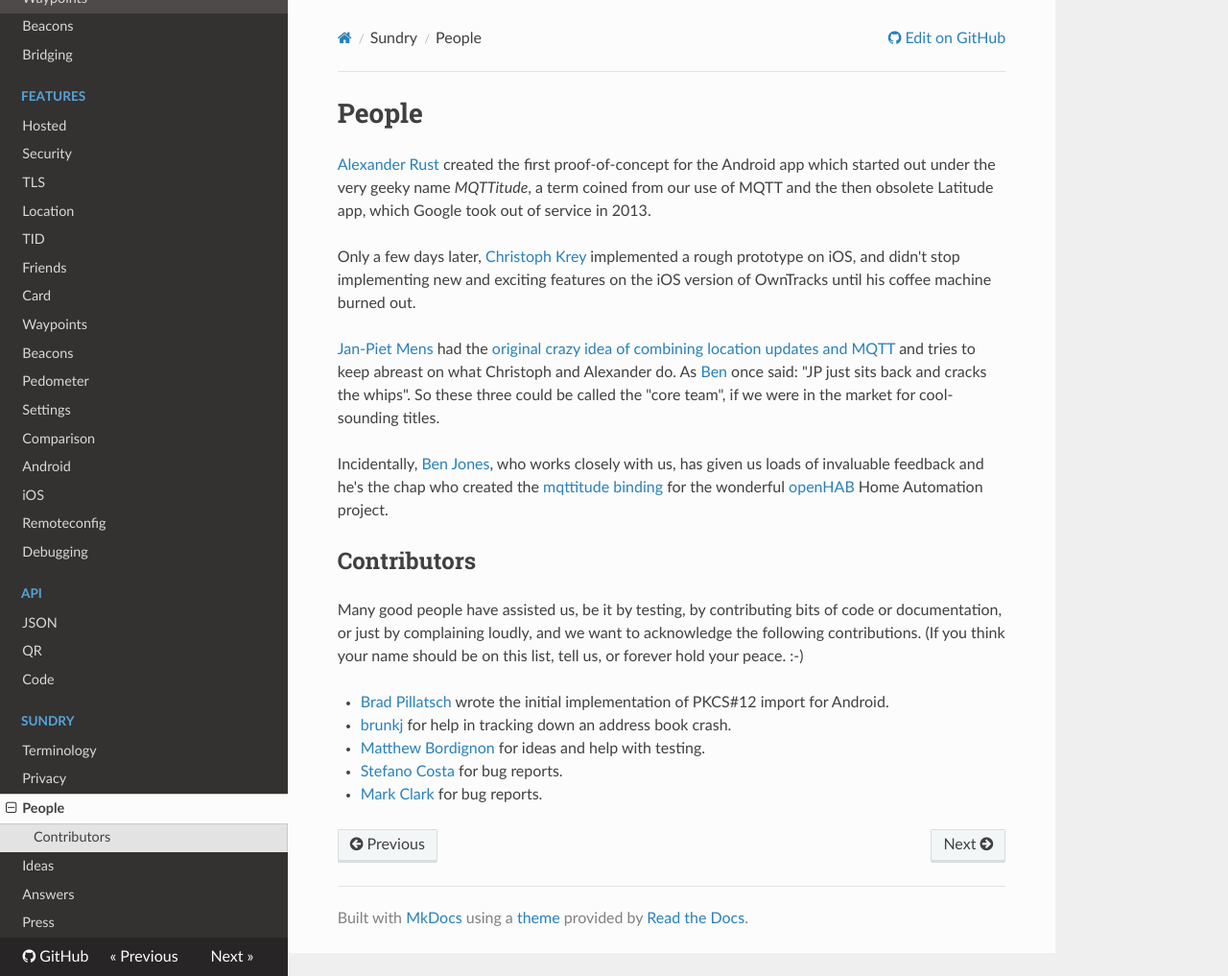
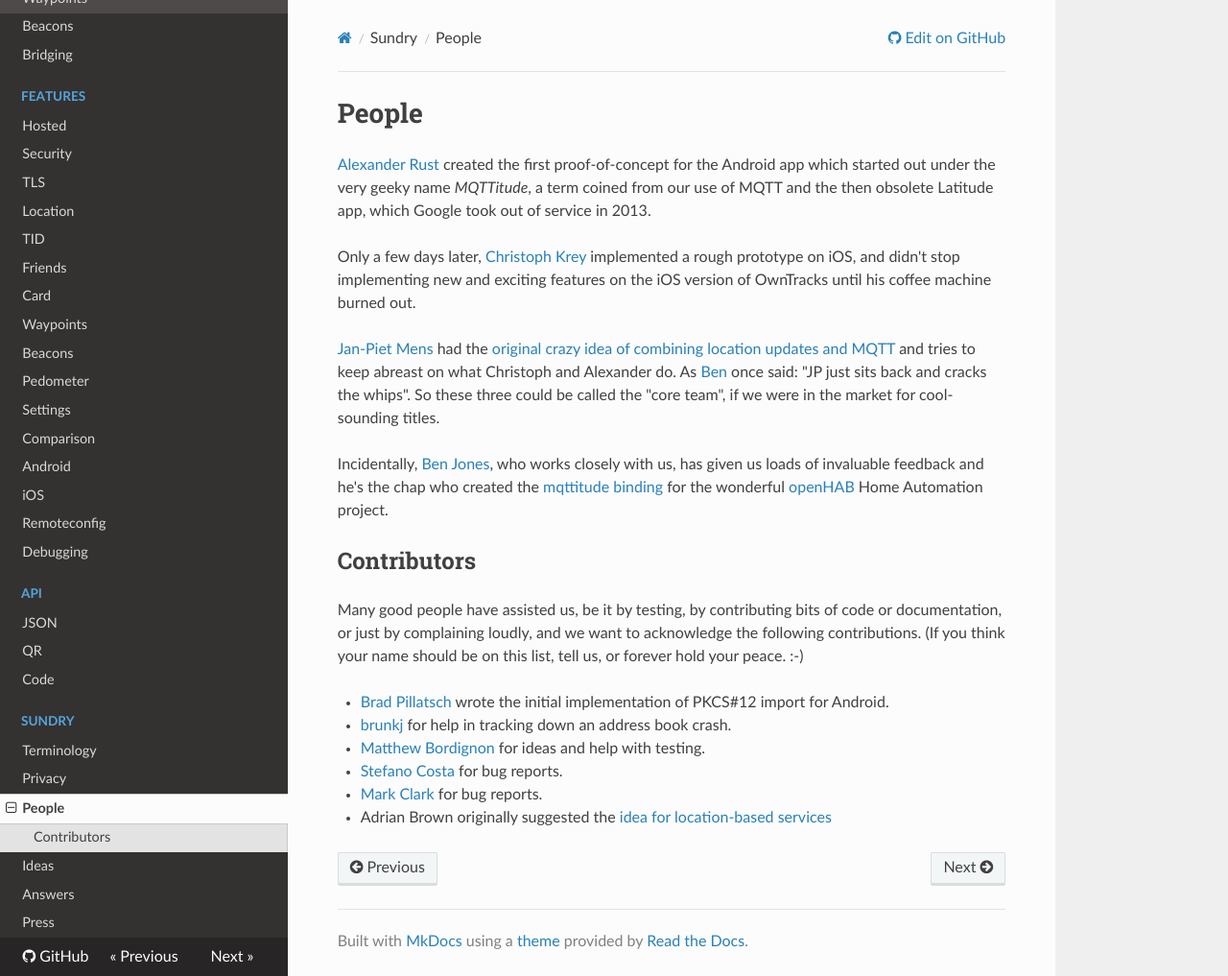
Before and after one commit to owntracks/booklet, an MkDocs documentation site: the page built from docs/people.md, in a window 1280 px wide and 1017 px high. Shown: the whole window at 96% size. Built offline with MkDocs 1.6.1, drawn with Linux system fonts in a browser that asks for light colours; nearby versions of some CDN libraries; old or Windows-style settings are respelled for this version of MkDocs.

Commit message:
lbs suggestion

```diff
--- a/docs/people.md
+++ b/docs/people.md
@@ -17,6 +17,7 @@ Many good people have assisted us, be it by testing, by contributing bits of cod
 * [Matthew Bordignon](https://github.com/matbor) for ideas and help with testing.
 * [Stefano Costa](https://github.com/bluewindthings) for bug reports.
 * [Mark Clark](https://github.com/mrguessed) for bug reports.
+* Adrian Brown originally suggested the [idea for location-based services](https://community.owntracks.org/topic/26/owntrack-s-enhancement-idea)
 
 
   [binarybucks]: https://twitter.com/binarybucks
```
